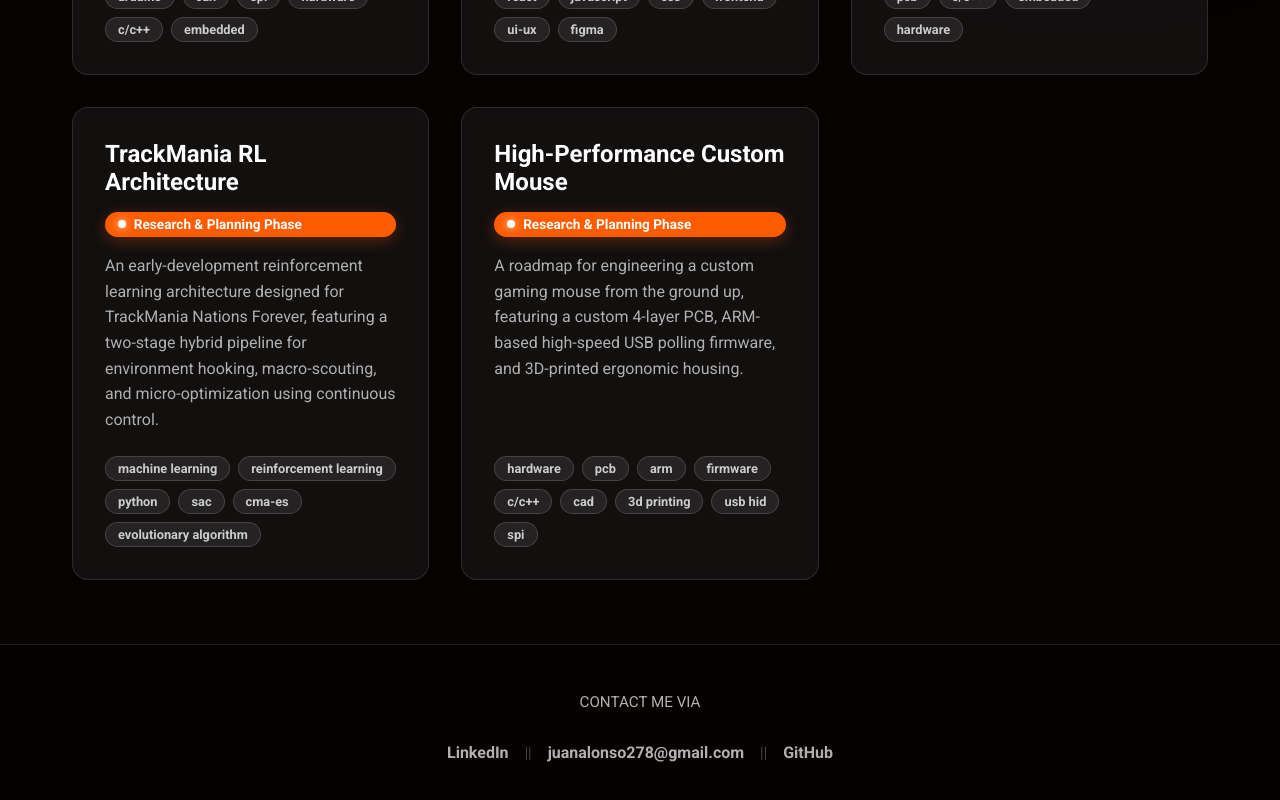
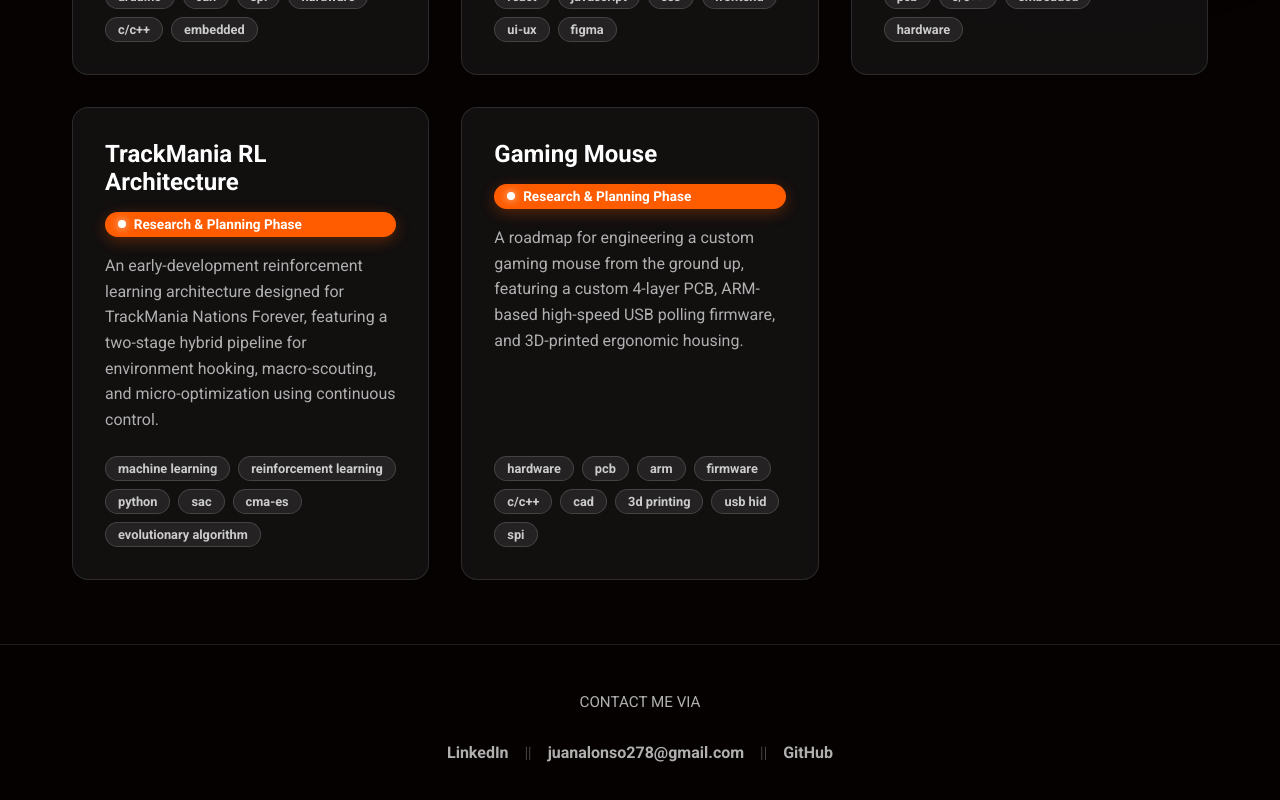
Before and after one commit to juanalonso278/portfolio, a React (Vite) app: page /#/ in a window 1280 px wide. Shown: the part 1052-1852 px from the top of the page. Built offline with nearby package versions, Linux system fonts and the light colour scheme.

Commit message:
feat: rename custom mouse project to just Gaming Mouse

```diff
--- a/src/projects/customMouse.js
+++ b/src/projects/customMouse.js
@@ -1,6 +1,6 @@
 export const customMouse = {
   id: 8,
-  title: 'High-Performance Custom Mouse',
+  title: 'Gaming Mouse',
   synopsis: 'A roadmap for engineering a custom gaming mouse from the ground up, featuring a custom 4-layer PCB, ARM-based high-speed USB polling firmware, and 3D-printed ergonomic housing.',
   description: 'This project outlines the end-to-end hardware bring-up roadmap for building a custom high-performance gaming mouse. Building a peripheral from the ground up requires transitioning from basic breakout boards to a fully integrated, high-density layout. The logic and USB interface will be driven by an ARM-based microcontroller for high-frequency input handling. The design involves routing a custom 4-layer PCB and populating it entirely with Surface Mount Devices (SMD), requiring precise SMT soldering and hot air rework for the optical sensor, switches, and MCU.\n\nThe firmware layer aims to handle high-speed USB polling protocols, pushing the polling rate to 1000Hz or higher to minimize input latency. The ARM MCU must efficiently poll the optical sensor via SPI or I2C, process raw X/Y translation and lift-off distance data, and package it into USB HID reports with millisecond precision. Finally, the project involves CAD modeling and iterating on a 3D-printed outer shell with exact mounting points, correct tension/pre-travel for primary clicks, and optimized weight distribution.',
   tags: ['hardware', 'pcb', 'arm', 'firmware', 'c/c++', 'cad', '3d printing', 'usb hid', 'spi'],
```
